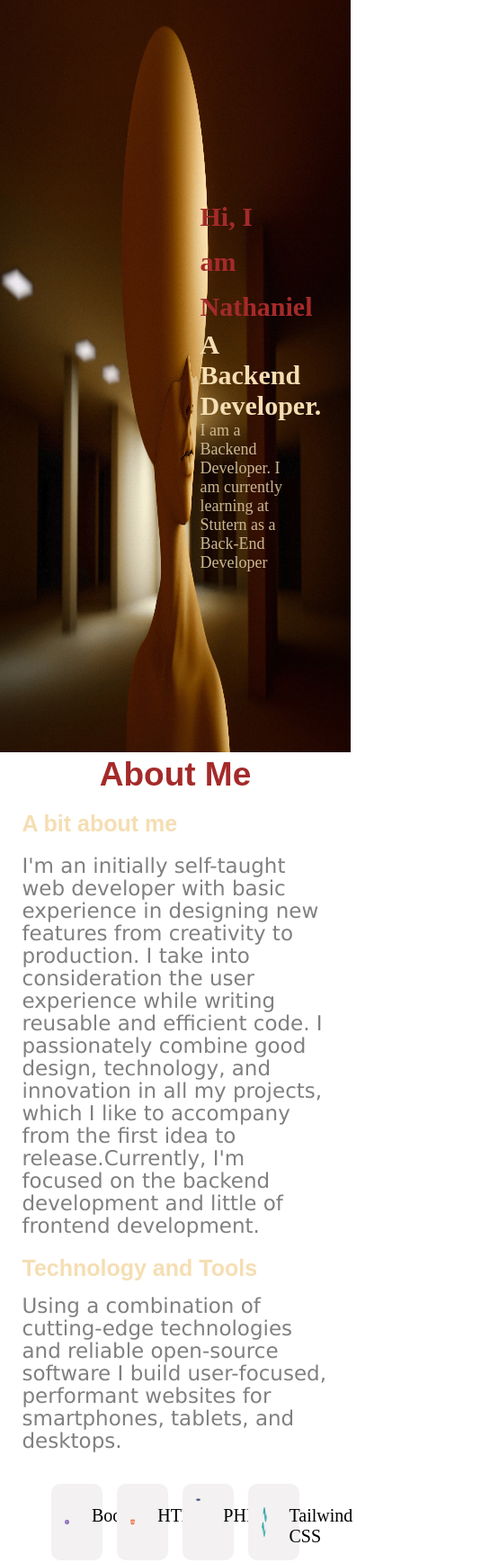
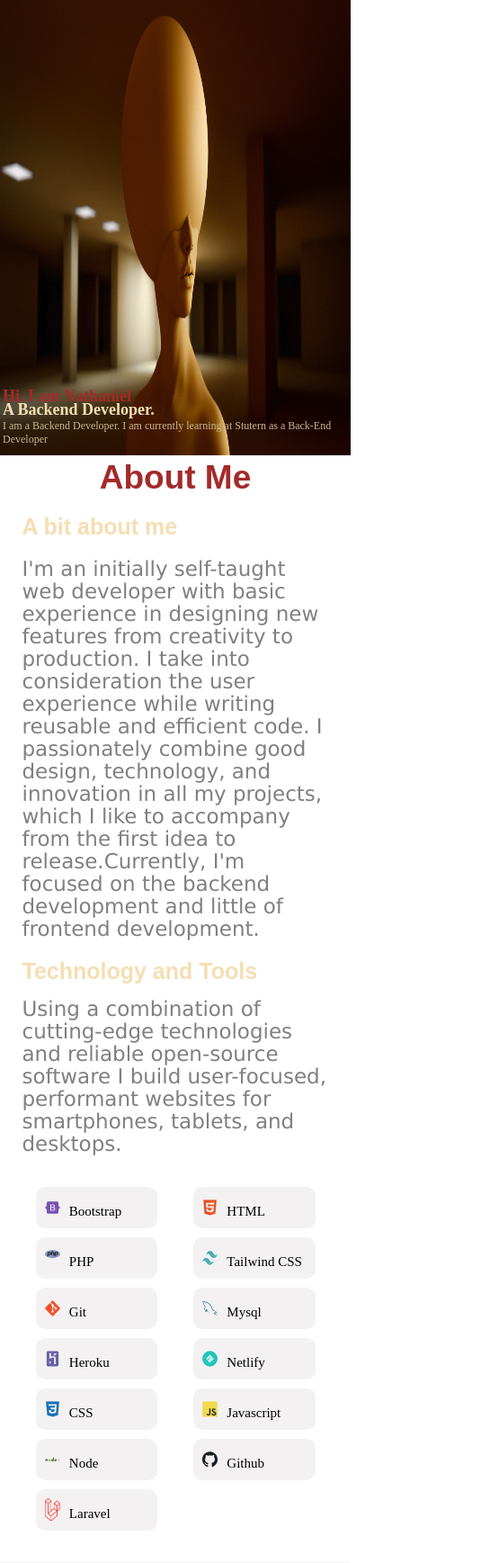
Before and after one commit to Naythankik/portfolio, a plain HTML site: page index.html in a window 390 px wide. Shown: the top 1737 px of the page at 90% size, 555 px wide, since content can reach past the window. Drawn offline with Linux system fonts and the light colour scheme; a web font is replaced by a local one.

Commit message:
Improved Mobile View

```diff
--- a/style.css
+++ b/style.css
@@ -106,10 +106,7 @@ div.myself > p {
   border-radius: 10px;
   cursor: pointer;
 }
-.packages div.tool:hover {
-  width: 21%;
-  background: rgb(187, 80, 80);
-}
+
 .packages .tool > img {
   width: 20%;
   background: none;
@@ -119,6 +116,7 @@ div.myself > p {
   margin: 9px 0 0 25px;
   font-size: 20px;
   font-family: "Source Serif Pro", serif;
+  white-space: wrap;
 }
 section.services {
   background: whitesmoke;
@@ -167,7 +165,7 @@ div.development > h2 {
 
 div.development > p {
   background: none;
-  font-size: 1.325srem;
+  font-size: 1.325rem;
   line-height: 1.75rem;
   margin-top: 2px;
   color: grey;
@@ -304,3 +302,89 @@ div.links {
 div.links > a {
   margin: 0 10px;
 }
+
+@media screen and (max-width: 500px) {
+  section.top-container {
+    width: auto;
+    height: 60vh;
+  }
+  section.top-container > img {
+    width: 100%;
+    height: 100%;
+  }
+  .intro {
+    bottom: 10px;
+    right: 3px;
+    left: 3px;
+    width: auto;
+  }
+  .intro > h1 {
+    font-size: 18px;
+    line-height: 10px;
+  }
+  .intro > h5 {
+    color: wheat;
+    font-size: 18px;
+  }
+
+  .intro > p {
+    color: rgb(203, 183, 145);
+    font-size: 12px;
+    font-family: "Dancing Script", cursive;
+    font-family: "Uchen", serif;
+  }
+
+  /* query for about me container */
+  div.packages {
+    width: auto;
+    display: grid;
+    grid-template-columns: 1fr 1fr;
+    gap: 0 30px;
+  }
+  .packages div.tool {
+    width: auto;
+    padding: 10px;
+  }
+
+  .packages .tool > img {
+    width: 15%;
+    background: none;
+  }
+  .packages .tool > span {
+    background: none;
+    margin: 9px 0 0 10px;
+    font-size: 15px;
+    font-family: "Source Serif Pro", serif;
+    white-space: wrap;
+  }
+  /* query for services container */
+  div#services {
+    width: auto;
+  }
+  div.providers {
+    display: grid;
+  }
+
+  /* contact media query */
+
+  div.medium {
+    display: grid;
+  }
+
+  div.name,
+  section.contact,
+  div#contact,
+  div#contact > p,
+  div.forms,
+  div.actions {
+    width: auto;
+  }
+  div.socials {
+    width: auto;
+    text-align: left;
+  }
+
+  div.actions {
+    margin-bottom: 20px;
+  }
+}
```
